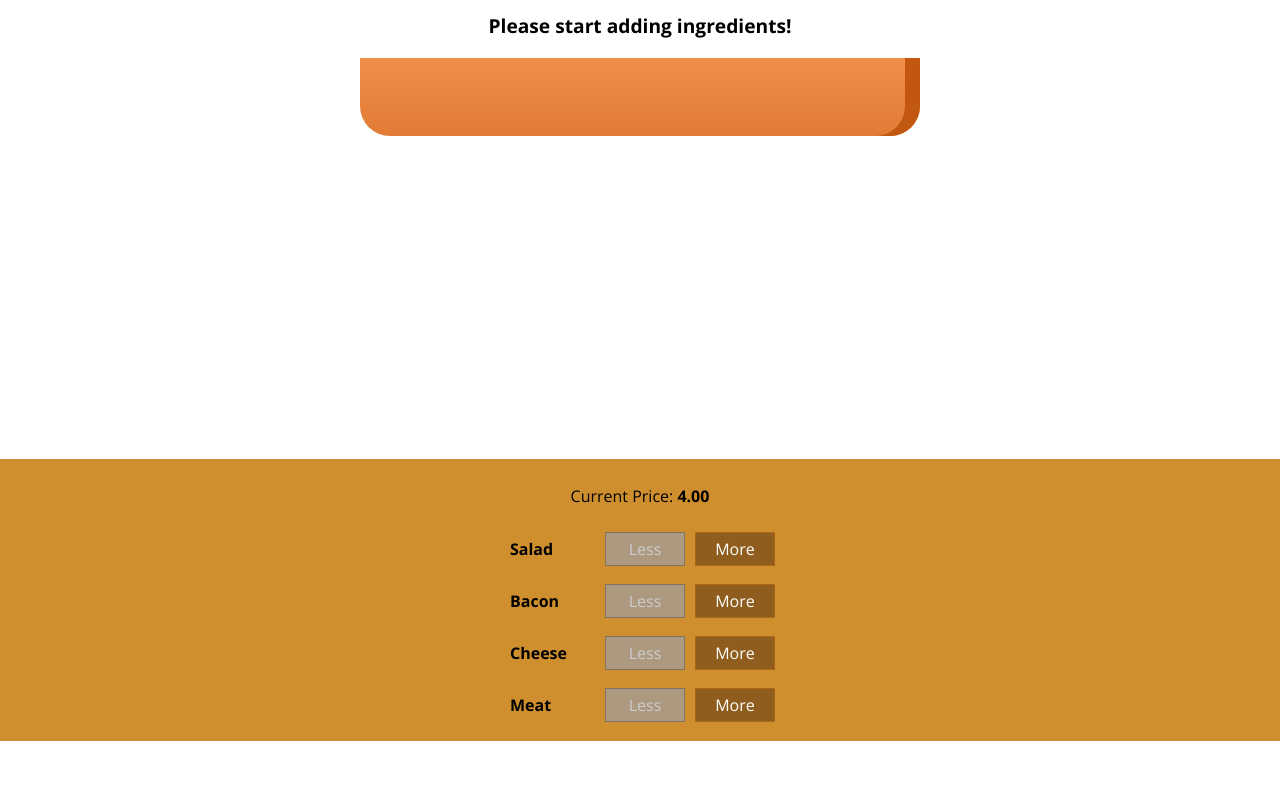
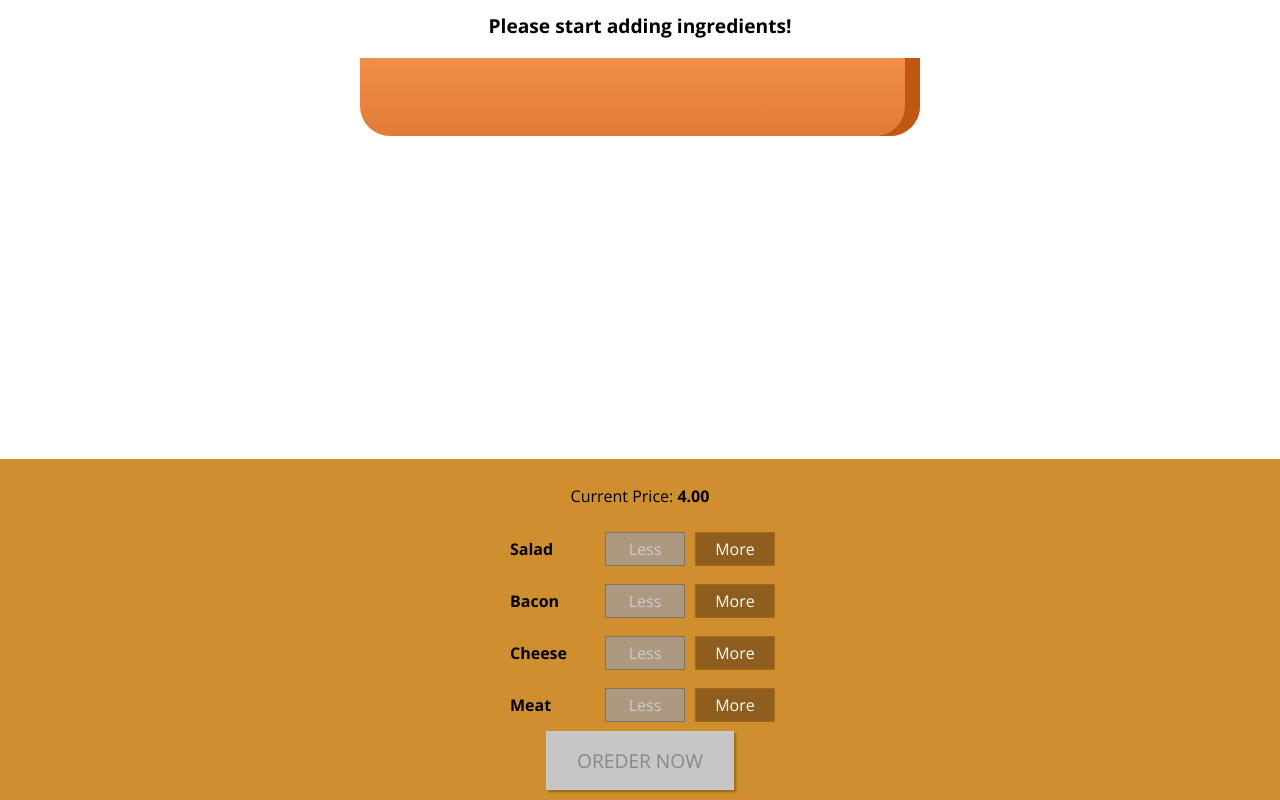
Before and after one commit to kumaraSL/burger-builder, a React app: page / in a window 1280 px wide. Shown: the part 179-979 px from the top of the page. Before the commit the page ends 920 px from the top, so only its background shows below. Built offline with nearby package versions, Linux system fonts and the light colour scheme.

Commit message:
order button

```diff
--- a/src/components/Burger/BuildControls/BuildControls.css
+++ b/src/components/Burger/BuildControls/BuildControls.css
@@ -8,3 +8,45 @@
     margin: auto;
     padding: 10px 0;
 }
+
+.OrderButton {
+    background-color: #DAD735;
+    outline: none;
+    cursor: pointer;
+    border: 1px solid #966909;
+    color: #966909;
+    font-family: inherit;
+    font-size: 1.2em;
+    padding: 15px 30px;
+    box-shadow: 2px 2px 2px #966909;
+}
+
+.OrderButton:hover,
+.OrderButton:active {
+    background-color: #A0DB41;
+    border: 1px solid #966909;
+    color: #966909;
+}
+
+.OrderButton:disabled {
+    background-color: #C7C6C6;
+    cursor: not-allowed;
+    border: 1px solid #ccc;
+    color: #888888;
+}
+
+.OrderButton:not(:disabled) {
+    animation: enable 0.3s linear;
+}
+
+@keyframes enable {
+    0% {
+        transform: scale(1);
+    }
+    60% {
+        transform: scale(1.1);
+    }
+    100% {
+        transform: scale(1);
+    }
+}
--- a/src/components/Burger/BuildControls/BuildControls.js
+++ b/src/components/Burger/BuildControls/BuildControls.js
@@ -21,6 +21,9 @@
                 remove={() => props.ingredientRemove(ctrl.type)}
                 disabled={props.disabled[ctrl.type]} />
             ))}
+            <button
+                className={classes.OrderButton}
+                disabled={!props.purchaseable}>OREDER NOW</button>
         </div>
     );
 
--- a/src/containers/BurgerBuilder/BurgerBuilder.js
+++ b/src/containers/BurgerBuilder/BurgerBuilder.js
@@ -18,7 +18,20 @@
             bacon: 0,
             cheese: 0,
             meat: 0
-        },totalePrice: 4
+        },
+        totalePrice: 4,
+        purchaseable: false
+    }
+
+    updatePurchaseState (ingredients) {
+        const sum = Object.keys(ingredients)
+        .map(igkey => {
+            return ingredients[igkey]
+        })
+        .reduce((sum, el) => {
+            return sum + el;
+        }, 0);
+        this.setState({purchaseable: sum > 0});
     }
 
     addIngredientHandler = (type) => {
@@ -34,6 +47,7 @@
         const oldPrice = this.state.totalePrice;
         const newPrice = oldPrice + priceAddition;
         this.setState({totalePrice: newPrice, ingredients: updatedIngredients});
+        this.updatePurchaseState(updatedIngredients);
     }
 
     removeIngredientHandler = (type) => {
@@ -50,6 +64,7 @@
         const oldPrice = this.state.totalePrice;
         const newPrice = oldPrice - priceDeduction;
         this.setState({totalePrice: newPrice, ingredients: updatedIngredients});
+        this.updatePurchaseState(updatedIngredients);
     }
 
     render() {
@@ -66,6 +81,7 @@
                     ingredientAdded={this.addIngredientHandler}
                     ingredientRemove={this.removeIngredientHandler}
                     disabled={disabledInfo}
+                    purchaseable={this.state.purchaseable}
                     price={this.state.totalePrice} />
             </Aux>
         );
```
